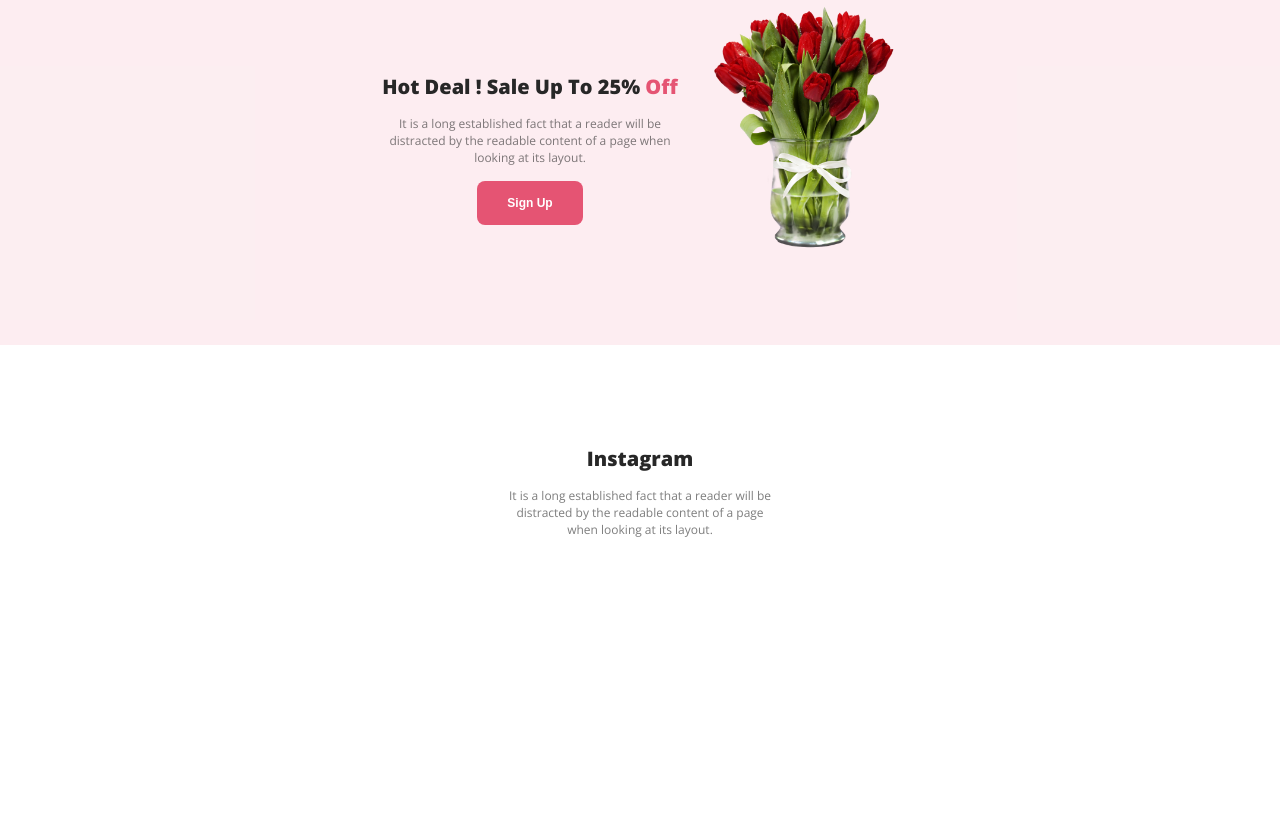
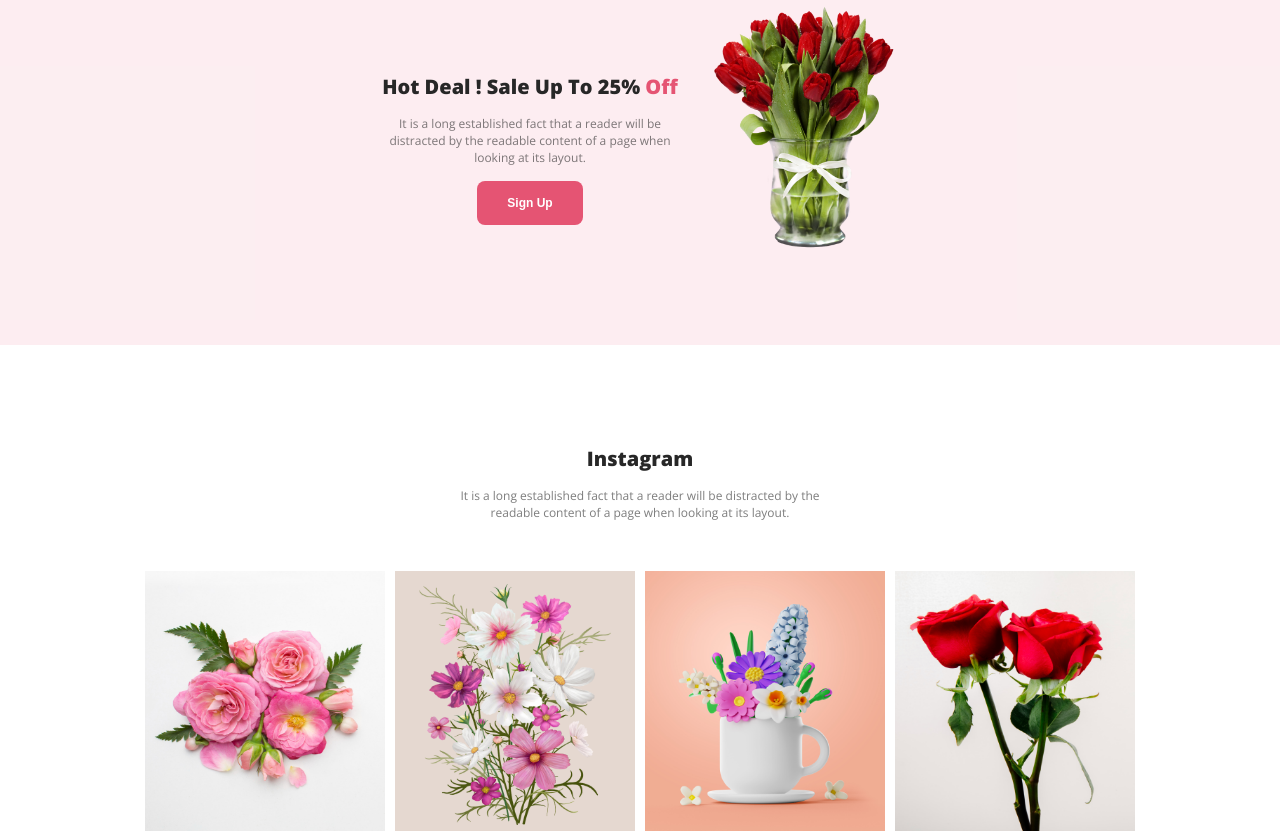
Before and after one commit to SarahSamiha/flower-shop, a plain HTML site: page index.html in a window 1280 px wide. Shown: the part 697-1533 px from the top of the page. Before the commit the page ends 1335 px from the top, so only its background shows below. Drawn offline with nearby package versions, Linux system fonts and the light colour scheme.

Commit message:
flower pictures added

```diff
--- a/index.html
+++ b/index.html
@@ -68,12 +68,29 @@
             <!-- Social Section-->
             <section id="social">
 
-                <h3 class="title">Instagram</h3>
+                <section class="socail-contents">
+                    <h3 class="title">Instagram</h3>
 
                 <p class="description" id="social-description">
                     It is a long established fact that a reader will be distracted by the readable content of a page
                     when looking at its layout.
                 </p>
+                </section>
+
+                <section class="flowers-container">
+                    <div class="flowers">
+                        <img src="Flower Asset/Flower 01.png" alt="">
+                    </div>
+                    <div class="flowers">
+                        <img src="Flower Asset/Rectangle 4.png" alt="">
+                    </div>
+                    <div class="flowers">
+                        <img src="Flower Asset/Rectangle 5.png" alt="">
+                    </div>
+                    <div class="flowers">
+                        <img src="Flower Asset/Rectangle 6.png" alt="">
+                    </div>
+                </section>
 
             </section>
             <!-- Social Section End-->
--- a/styles/flowerShop.css
+++ b/styles/flowerShop.css
@@ -10,8 +10,8 @@ body {
 }
 
 .overall {
-    margin: 100px 200px;
-    align-items: center;
+    max-width: 1000px;
+    margin: 0px auto;
 }
 
 .title {
@@ -19,6 +19,7 @@ body {
     text-align: center;
     font-size: 20px;
     font-weight: 800;
+    margin-top: 100px;
 }
 .description{
     color: rgba(39, 39, 39, 0.60);
@@ -99,9 +100,20 @@ body {
 /* Social */
 #social{
     text-align: center;
+    align-items: center;
 }
 
 #social-description{
     max-width: 400px;
-    padding: 0px 300px;
- }
+    padding: 0px 320px;
+}
+.flowers-container{
+    display: flex;
+    justify-content: space-around;
+    margin-top: 50px;
+}
+
+.flowers-container img{
+    width: 240px;
+    height: 260px;
+}
```
